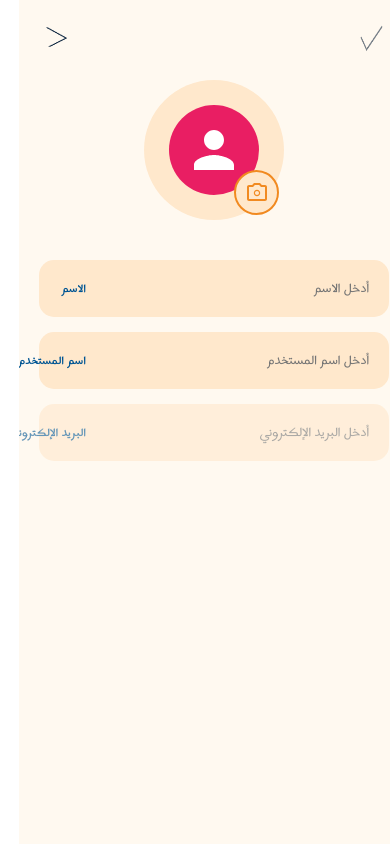
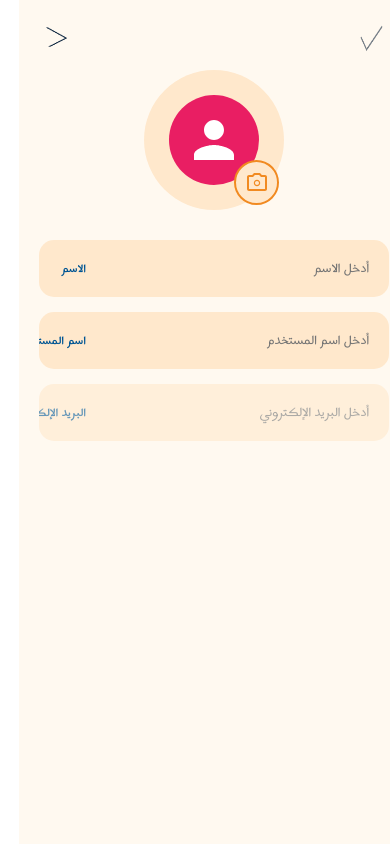
Before and after one commit to M7mod-hegazy/WESAL_SignLanguage, a React (Create React App) app in the folder frontend/: page /profile/edit in a window 390 px wide. Built offline with nearby package versions, Linux system fonts and the light colour scheme; no server answers; a web font is replaced by a local one.

Commit message:
FIX: EditProfilePage scrolling on small screens - change height to minHeight and add proper overflow

```diff
--- a/frontend/src/pages/EditProfilePage.js
+++ b/frontend/src/pages/EditProfilePage.js
@@ -152,17 +152,21 @@ const EditProfilePage = ({ onBack, onSave }) => {
     }}>
       <div style={{
         width: '100%',
-        height: '100vh',
+        minHeight: '100vh',
         background: '#FFF9F0',
         display: 'flex',
         flexDirection: 'column',
         direction: 'rtl',
         fontFamily: theme.typography.fonts.secondary,
         position: 'relative',
-        overflow: 'auto',
         boxShadow: 'rgba(0, 0, 0, 0.1) 0px 0px 20px',
         maxWidth: '480px',
-        padding: '20px'
+        paddingTop: '20px',
+        paddingBottom: '20px',
+        paddingLeft: '20px',
+        paddingRight: '20px',
+        overflowY: 'auto',
+        overflowX: 'hidden'
       }}>
         {/* Back Button */}
         <button
@@ -229,8 +233,9 @@ const EditProfilePage = ({ onBack, onSave }) => {
         <div style={{
           display: 'flex',
           justifyContent: 'center',
-          marginTop: '60px',
-          marginBottom: '40px'
+          marginTop: '50px',
+          marginBottom: '30px',
+          flexShrink: 0
         }}>
           <div style={{
             position: 'relative'
@@ -305,7 +310,10 @@ const EditProfilePage = ({ onBack, onSave }) => {
         <div style={{
           display: 'flex',
           flexDirection: 'column',
-          gap: '15px'
+          gap: '15px',
+          flex: 1,
+          overflowY: 'auto',
+          paddingBottom: '20px'
         }}>
           {/* Name Field */}
           <div style={{
```
